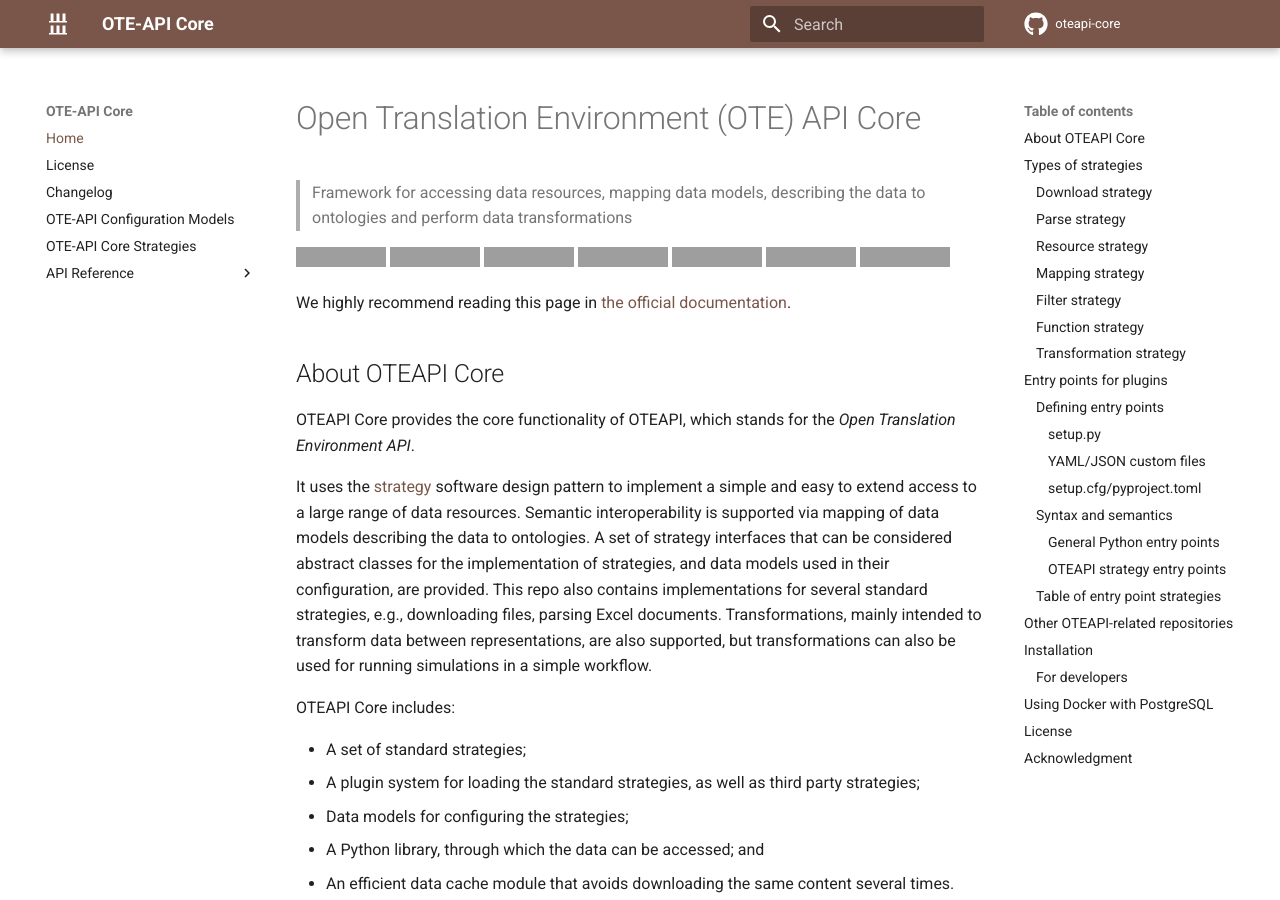
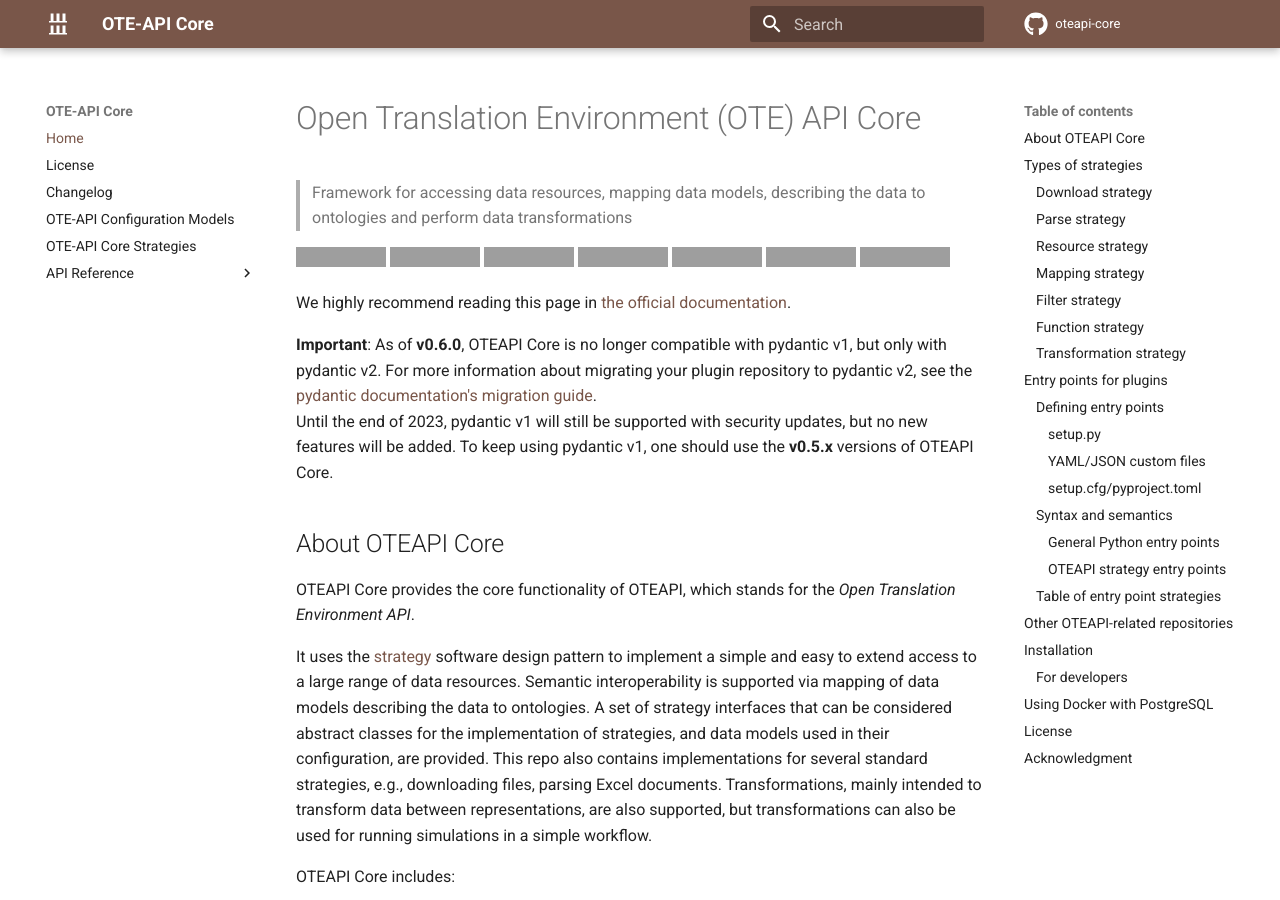
Before and after one commit to EMMC-ASBL/oteapi-core, an MkDocs documentation site: the page built from docs/index.md, in a window 1280 px wide and 900 px high, cut to the strip 0-900 px from the top of the window. Built offline with MkDocs 1.6.1 and Material for MkDocs 9.7.7, drawn with Linux system fonts in a browser that asks for light colours; comment, search, counter and statistics services are not loaded; the version menu is left out; grey boxes are pictures that could not be loaded.

Commit message:
Note about pydantic major version split support

```diff
--- a/docs/index.md
+++ b/docs/index.md
@@ -11,6 +11,11 @@
 [![DOI](https://zenodo.org/badge/447260507.svg)](https://zenodo.org/badge/latestdoi/447260507)
 
 We highly recommend reading this page in [the official documentation](https://emmc-asbl.github.io/oteapi-core).
+
+**Important**: As of **v0.6.0**, OTEAPI Core is no longer compatible with pydantic v1, but only with pydantic v2.
+For more information about migrating your plugin repository to pydantic v2, see the [pydantic documentation's migration guide](https://docs.pydantic.dev/latest/migration/).
+Until the end of 2023, pydantic v1 will still be supported with security updates, but no new features will be added.
+To keep using pydantic v1, one should use the **v0.5.x** versions of OTEAPI Core.
 
 ## About OTEAPI Core
 
```
Also changed, not shown: README.md (+5 -0 lines).
